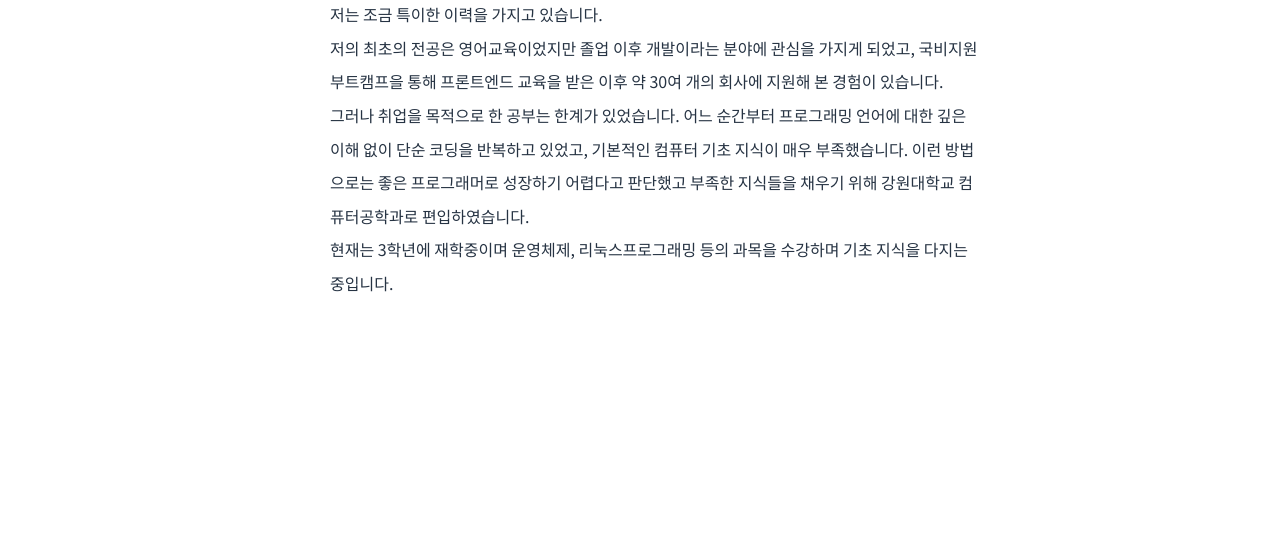
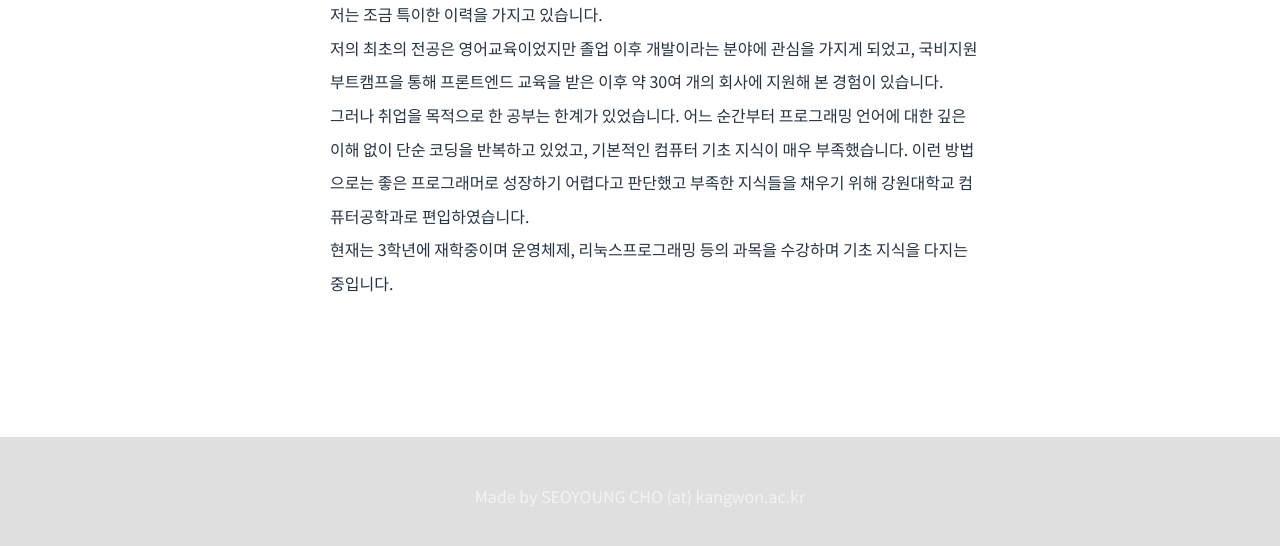
Before and after one commit to seoyoung-dev/introducing_myself, a plain HTML site: page index.html in a window 1280 px wide. Shown: the part 398-944 px from the top of the page. Before the commit the page ends 800 px from the top, so only its background shows below. Drawn offline with nearby package versions, Linux system fonts and the light colour scheme.

Commit message:
feat: footer 구현

```diff
--- a/index.html
+++ b/index.html
@@ -103,6 +103,8 @@
         </div>
 
     </section>
-    <footer></footer>
+    <footer>
+        <p>Made by SEOYOUNG CHO (at) kangwon.ac.kr</p>
+    </footer>
 </body>
 </html>
--- a/style.css
+++ b/style.css
@@ -3,6 +3,7 @@
     --background-color: #f0f4f5;
     --accent-color: #E4F0D5;
     --header-color: #497649;
+    --gray-color: #DFDFDF;
 }
 
 .page {
@@ -83,6 +84,9 @@ section {
     padding: 0 15px;
     margin-top: 30px;
     width: 100%;
+    height: auto;
+    min-height: 100%;
+    padding-bottom: 120px;
 }
 
 .page {
@@ -110,6 +114,18 @@ section {
     margin-left: 40px;
 }
 
+
+
+footer {
+    height: 120px;
+    position: relative;
+
+    display: flex;
+    justify-content: center;
+    align-items: center;
+    background: var(--gray-color);
+    color: var(--background-color);
+}
 
 
 
```
